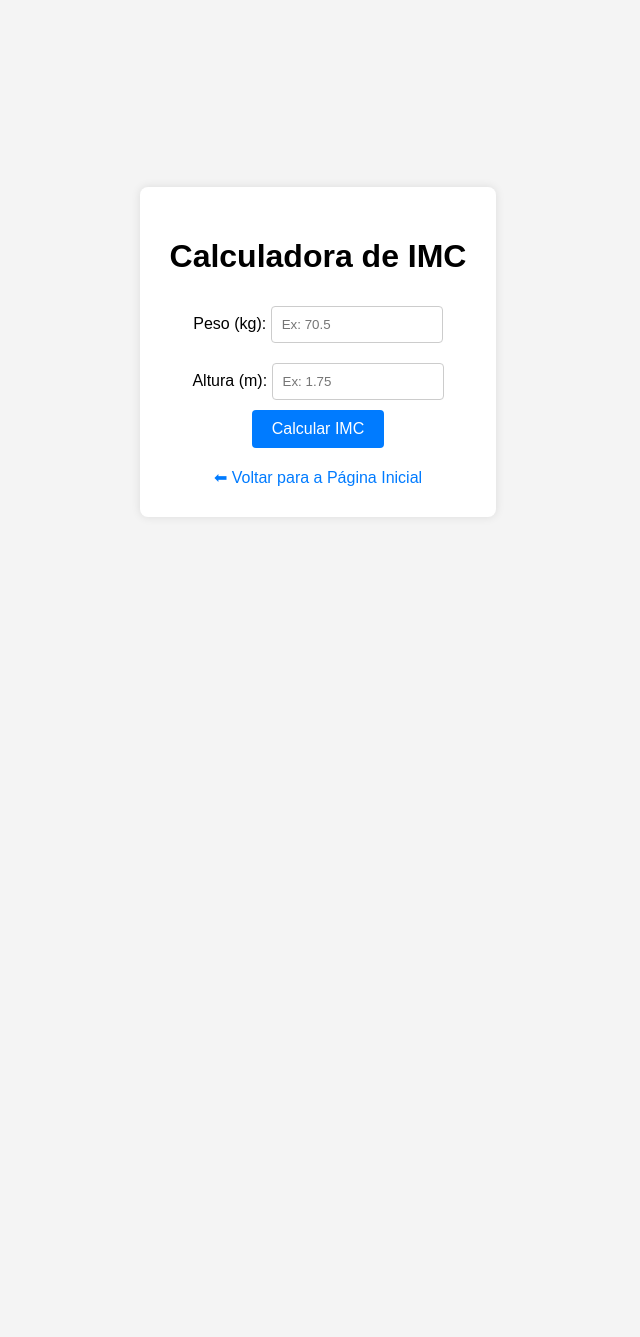
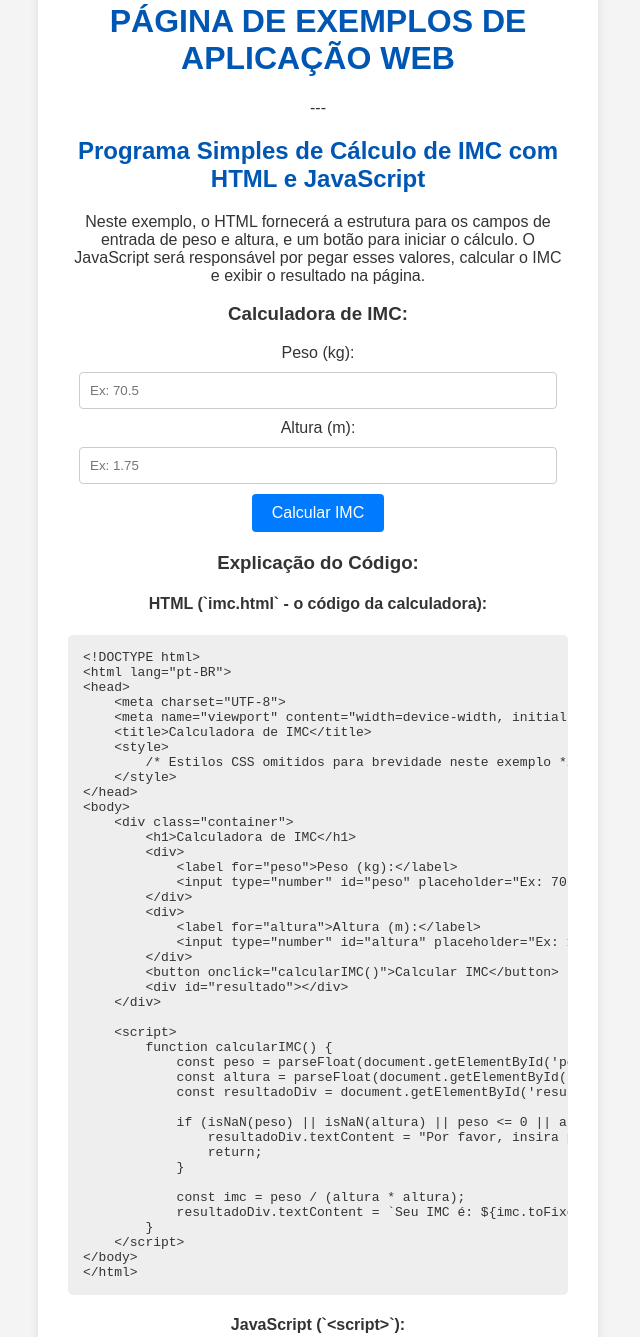
Before and after one commit to gustavopado/index-imc, a plain HTML site: page imc.html in a window 1280 px wide. Shown: the part 48-1385 px from the top of the page, without its empty margins (322-962 px from the left). Before the commit the page ends 800 px from the top, so only its background shows below. Drawn offline with Linux system fonts and the light colour scheme.

Commit message:
Update imc.html

```diff
--- a/imc.html
+++ b/imc.html
@@ -3,16 +3,18 @@
 <head>
     <meta charset="UTF-8">
     <meta name="viewport" content="width=device-width, initial-scale=1.0">
-  <title>Calculadora de IMC</title>
+    <title>PÁGINA DE EXEMPLOS DE APLICAÇÃO WEB</title>
     <style>
         body {
             font-family: Arial, sans-serif;
             display: flex;
+            flex-direction: column; /* Para alinhar o conteúdo e o botão */
             justify-content: center;
             align-items: center;
             min-height: 100vh;
             margin: 0;
             background-color: #f4f4f4;
+            color: #333;
         }
         .container {
             background-color: #fff;
@@ -20,13 +22,19 @@
             border-radius: 8px;
             box-shadow: 0 0 10px rgba(0, 0, 0, 0.1);
             text-align: center;
+            max-width: 500px;
+            margin-bottom: 20px; /* Espaço entre o container e o botão de voltar */
+        }
+        h1, h2 {
+            color: #0056b3;
         }
         input {
             padding: 10px;
             margin: 10px 0;
             border: 1px solid #ccc;
             border-radius: 4px;
-      width: 150px;
+            box-sizing: border-box;
+            width: calc(100% - 22px); /* Ajusta a largura para padding e borda */
         }
         button {
             padding: 10px 20px;
@@ -36,6 +44,7 @@
             border-radius: 4px;
             cursor: pointer;
             font-size: 16px;
+            transition: background-color 0.3s ease;
         }
         button:hover {
             background-color: #0056b3;
@@ -44,18 +53,47 @@
             margin-top: 20px;
             font-weight: bold;
             font-size: 18px;
+            color: #333;
         }
-    .link-voltar {
-      display: block;
-      margin-top: 15px;
-      text-decoration: none;
-      color: #007bff;
+        pre {
+            background-color: #eee;
+            padding: 15px;
+            border-radius: 5px;
+            overflow-x: auto;
+            text-align: left;
+            margin-top: 20px;
+        }
+        .back-button-container {
+            margin-top: 20px;
+        }
+        .back-button {
+            padding: 10px 20px;
+            background-color: #6c757d; /* Cor cinza para o botão de voltar */
+            color: white;
+            border: none;
+            border-radius: 4px;
+            cursor: pointer;
+            font-size: 16px;
+            text-decoration: none; /* Remove sublinhado padrão do link */
+            display: inline-block; /* Permite aplicar padding e width */
+            transition: background-color 0.3s ease;
+        }
+        .back-button:hover {
+            background-color: #5a6268;
         }
     </style>
 </head>
 <body>
     <div class="container">
-    <h1>Calculadora de IMC</h1>
+        <h1>PÁGINA DE EXEMPLOS DE APLICAÇÃO WEB</h1>
+
+        ---
+
+        <h2>Programa Simples de Cálculo de IMC com HTML e JavaScript</h2>
+        <p>Neste exemplo, o HTML fornecerá a estrutura para os campos de entrada de peso e altura, e um botão para iniciar o cálculo. O JavaScript será responsável por pegar esses valores, calcular o IMC e exibir o resultado na página.</p>
+
+        <h3>Calculadora de IMC:</h3>
+        <div class="imc-calculator">
             <div>
                 <label for="peso">Peso (kg):</label>
                 <input type="number" id="peso" placeholder="Ex: 70.5">
@@ -66,17 +104,42 @@
             </div>
             <button onclick="calcularIMC()">Calcular IMC</button>
             <div id="resultado"></div>
-
-    <a class="link-voltar" href="index.html">⬅ Voltar para a Página Inicial</a>
         </div>
 
-  <script>
+        <h3>Explicação do Código:</h3>
+        <h4>HTML (`imc.html` - o código da calculadora):</h4>
+        <pre><code class="language-html">&lt;!DOCTYPE html&gt;
+&lt;html lang="pt-BR"&gt;
+&lt;head&gt;
+    &lt;meta charset="UTF-8"&gt;
+    &lt;meta name="viewport" content="width=device-width, initial-scale=1.0"&gt;
+    &lt;title&gt;Calculadora de IMC&lt;/title&gt;
+    &lt;style&gt;
+        /* Estilos CSS omitidos para brevidade neste exemplo */
+    &lt;/style&gt;
+&lt;/head&gt;
+&lt;body&gt;
+    &lt;div class="container"&gt;
+        &lt;h1&gt;Calculadora de IMC&lt;/h1&gt;
+        &lt;div&gt;
+            &lt;label for="peso"&gt;Peso (kg):&lt;/label&gt;
+            &lt;input type="number" id="peso" placeholder="Ex: 70.5"&gt;
+        &lt;/div&gt;
+        &lt;div&gt;
+            &lt;label for="altura"&gt;Altura (m):&lt;/label&gt;
+            &lt;input type="number" id="altura" placeholder="Ex: 1.75"&gt;
+        &lt;/div&gt;
+        &lt;button onclick="calcularIMC()"&gt;Calcular IMC&lt;/button&gt;
+        &lt;div id="resultado"&gt;&lt;/div&gt;
+    &lt;/div&gt;
+
+    &lt;script&gt;
         function calcularIMC() {
             const peso = parseFloat(document.getElementById('peso').value);
             const altura = parseFloat(document.getElementById('altura').value);
             const resultadoDiv = document.getElementById('resultado');
 
-      if (isNaN(peso) || isNaN(altura) || peso <= 0 || altura <= 0) {
+            if (isNaN(peso) || isNaN(altura) || peso &lt;= 0 || altura &lt;= 0) {
                 resultadoDiv.textContent = "Por favor, insira peso e altura válidos.";
                 return;
             }
@@ -84,6 +147,34 @@
             const imc = peso / (altura * altura);
             resultadoDiv.textContent = `Seu IMC é: ${imc.toFixed(2)}`;
         }
-  </script>
+    &lt;/script&gt;
+&lt;/body&gt;
+&lt;/html&gt;</code></pre>
+
+        <h4>JavaScript (`&lt;script&gt;`):</h4>
+        <ul>
+            <li>A função <code>calcularIMC()</code> é definida e executada quando o botão é clicado.</li>
+            <li>Ela obtém os valores de **peso** e **altura** dos campos de entrada, convertendo-os para números.</li>
+            <li>Realiza uma **validação** para garantir que os valores são numéricos e positivos.</li>
+            <li>Calcula o **IMC** usando a fórmula `peso / (altura * altura)`.</li>
+            <li>Exibe o resultado formatado no elemento com `id="resultado"`.</li>
+        </ul>
+
+        <h3>Como Usar a Calculadora:</h3>
+        <ol>
+            <li>Digite seu peso (em quilogramas) no campo "Peso (kg)".</li>
+            <li>Digite sua altura (em metros) no campo "Altura (m)".</li>
+            <li>Clique no botão "Calcular IMC".</li>
+            <li>O resultado do seu IMC será exibido abaixo do botão.</li>
+        </ol>
+
+        <h4>Demonstração da Interação:</h4>
+        <p>Este programa demonstra como o HTML cria a interface do usuário (os campos de entrada e o botão), e o JavaScript adiciona a interatividade e a lógica (pegar os valores, calcular o IMC e atualizar a página com o resultado) sem a necessidade de enviar informações para um servidor (backend) neste caso. Tudo acontece no navegador do usuário (frontend).</p>
+        <p class="note">A diferença entre as duas aplicações é que o JavaScript não precisa de outro componente para rodar junto ao HTML, tornando a programação mais "fácil" devido a não precisar de outra ferramenta.</p>
+    </div>
+
+    <div class="back-button-container">
+        <a href="python_html_juntos.html" class="back-button">Voltar para a Página Principal</a>
+    </div>
 </body>
 </html>
```
Lines whose indentation alone changed are shown as unchanged.
